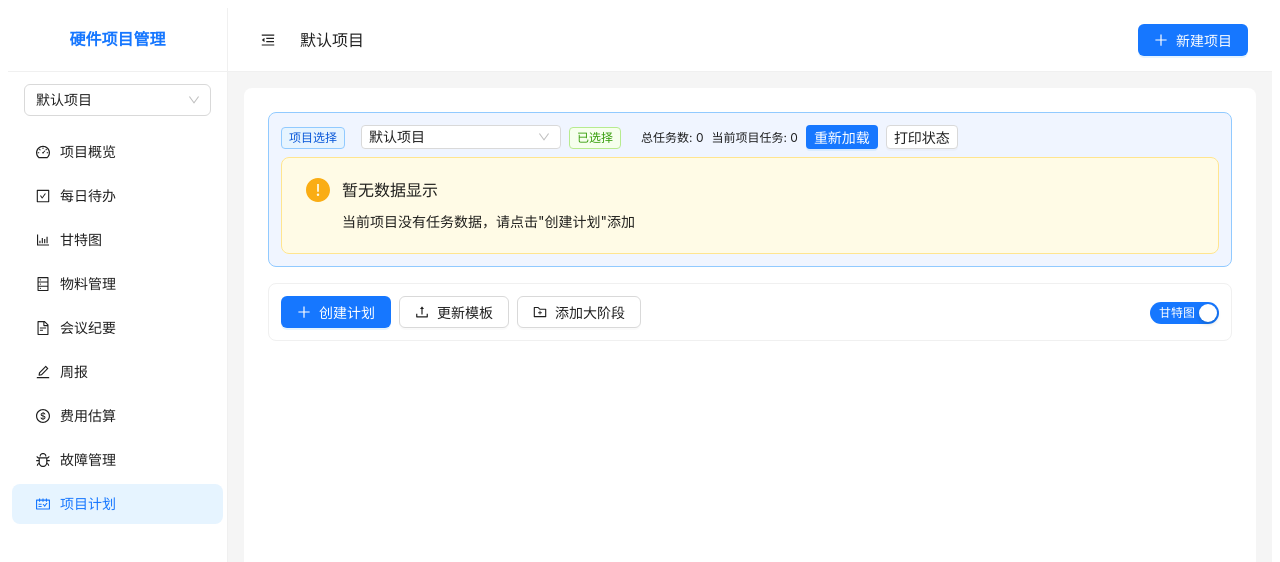
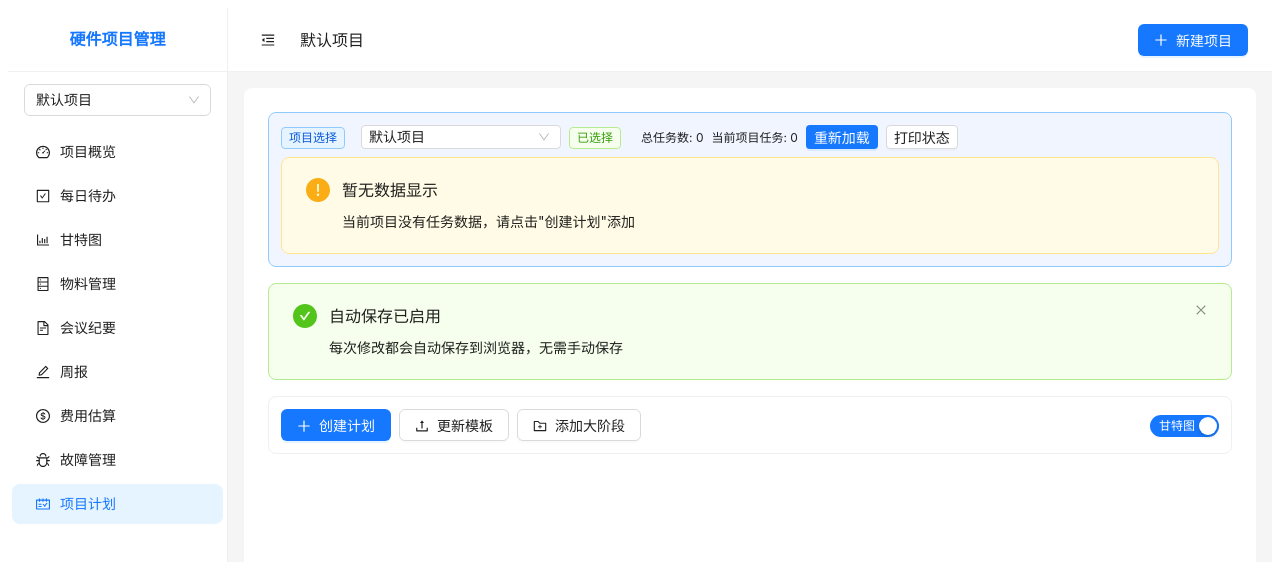
Before and after one commit to SugonChenxu/hardware-project-manager, a React (Vite) app: page /plan in a window 1280 px wide. Shown: the top 562 px of the page. Built offline with nearby package versions, Linux system fonts and the light colour scheme.

Commit message:
fix: 去掉未保存提示，添加自动保存提示
- 去掉'未保存提示'和'确认保存'按钮（因为已实现自动保存）
- 添加'自动保存已启用'提示，告知用户数据会自动保存
- 简化用户界面，提升用户体验

```diff
--- a/src/pages/PlanSchedule.tsx
+++ b/src/pages/PlanSchedule.tsx
@@ -1014,26 +1014,15 @@ const PlanSchedule: React.FC = () => {
         )}
       </Card>
 
-      {/* ── 未保存提示 ── */}
-      {isDirty && (
-        <Alert
-          type="warning"
-          message="有未保存的修改"
-          description="请点击「确认保存」保存修改，或点击「撤销」丢弃修改"
-          showIcon
-          style={{ marginBottom: 16 }}
-          action={
-            <Space>
-              <Button size="small" onClick={discardChanges}>
-                撤销
-              </Button>
-              <Button size="small" type="primary" onClick={() => currentProjectId && confirmSave(currentProjectId)}>
-                确认保存
-              </Button>
-            </Space>
-          }
-        />
-      )}
+      {/* ── 自动保存提示 ── */}
+      <Alert
+        type="success"
+        message="自动保存已启用"
+        description="每次修改都会自动保存到浏览器，无需手动保存"
+        showIcon
+        style={{ marginBottom: 16 }}
+        closable
+      />
 
       {/* ── 工具栏 ── */}
       <Card size="small" style={{ marginBottom: 16 }}>
```
